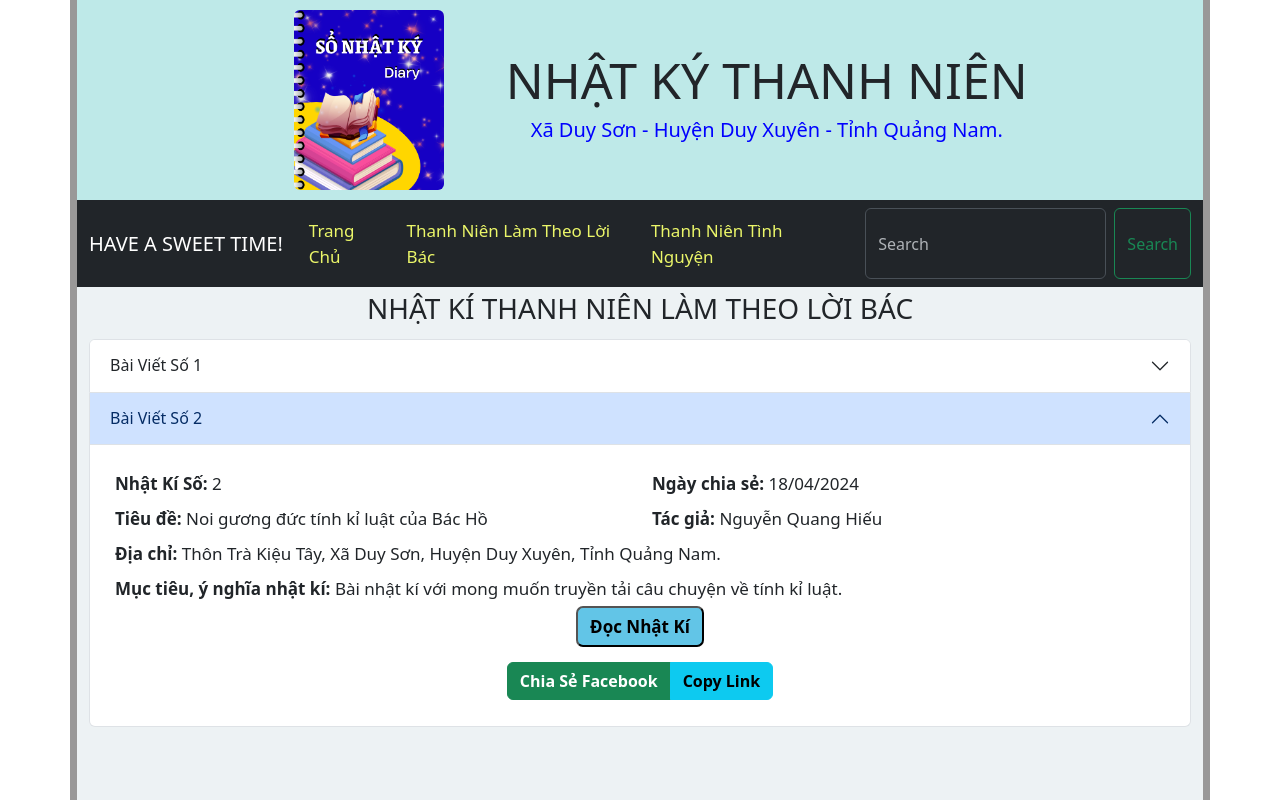
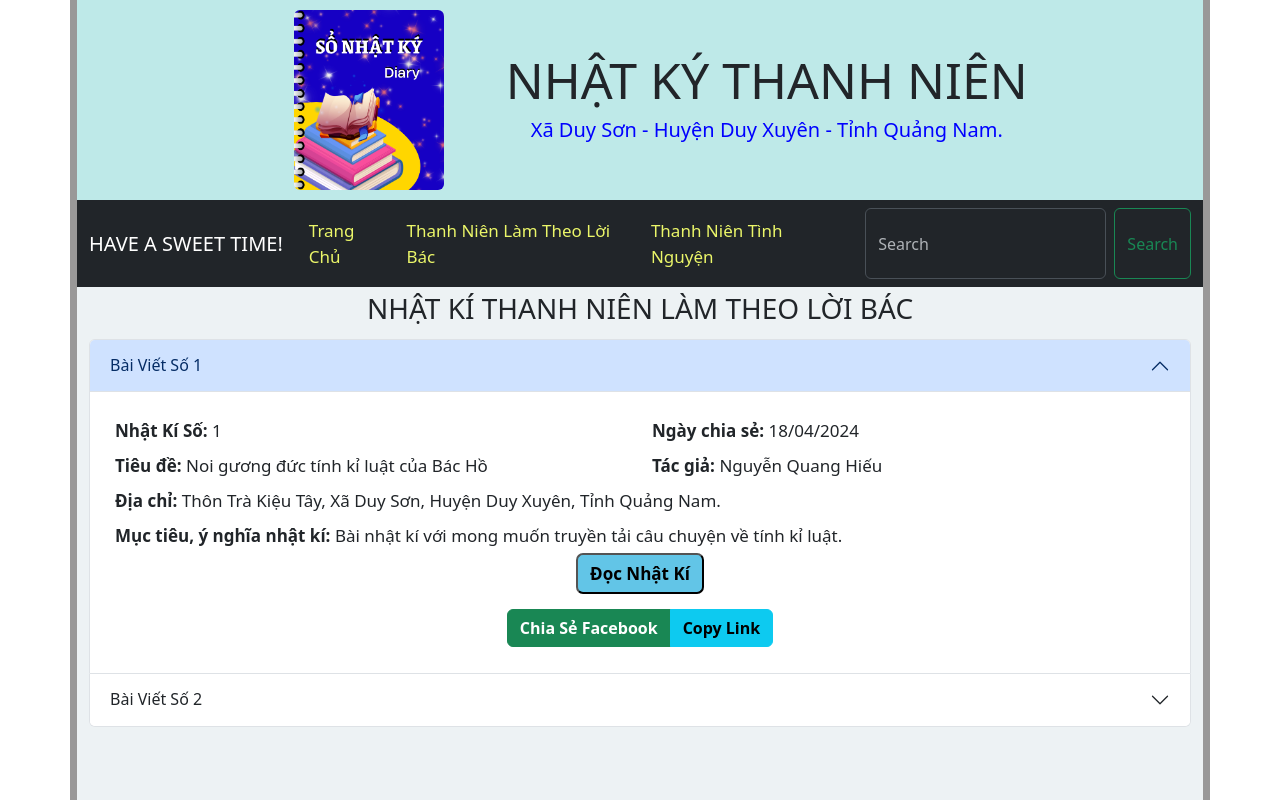
Before and after one commit to hieuquangnguyen/electronic-diary, a Next.js app: page /TNLamTheoLoiBac in a window 1280 px wide. Shown: the top 800 px of the page. Built offline with nearby package versions, Linux system fonts and the light colour scheme.

Commit message:
fix id share

```diff
--- a/src/app/TNLamTheoLoiBac/page.tsx
+++ b/src/app/TNLamTheoLoiBac/page.tsx
@@ -79,10 +79,10 @@ const NKLamTheoLoiBac: React.FC = () => {
             <div className={css.coverListNhatKi}>
               <div id="modal-root">
                 <Accordion defaultActiveKey={postIdToOpen}>
-                  {posts.map((post, index) => (
+                  {posts.map((post) => (
                     // Nhật kí số 1
                     <Accordion.Item
-                      eventKey={index.toString()}
+                      eventKey={post.id}
                       id={`post${post.id}`}
                       key={post.id}
                       onClick={() => handlePostClick(post.id)} // Gọi hàm handlePostClick khi bài viết được click
```
